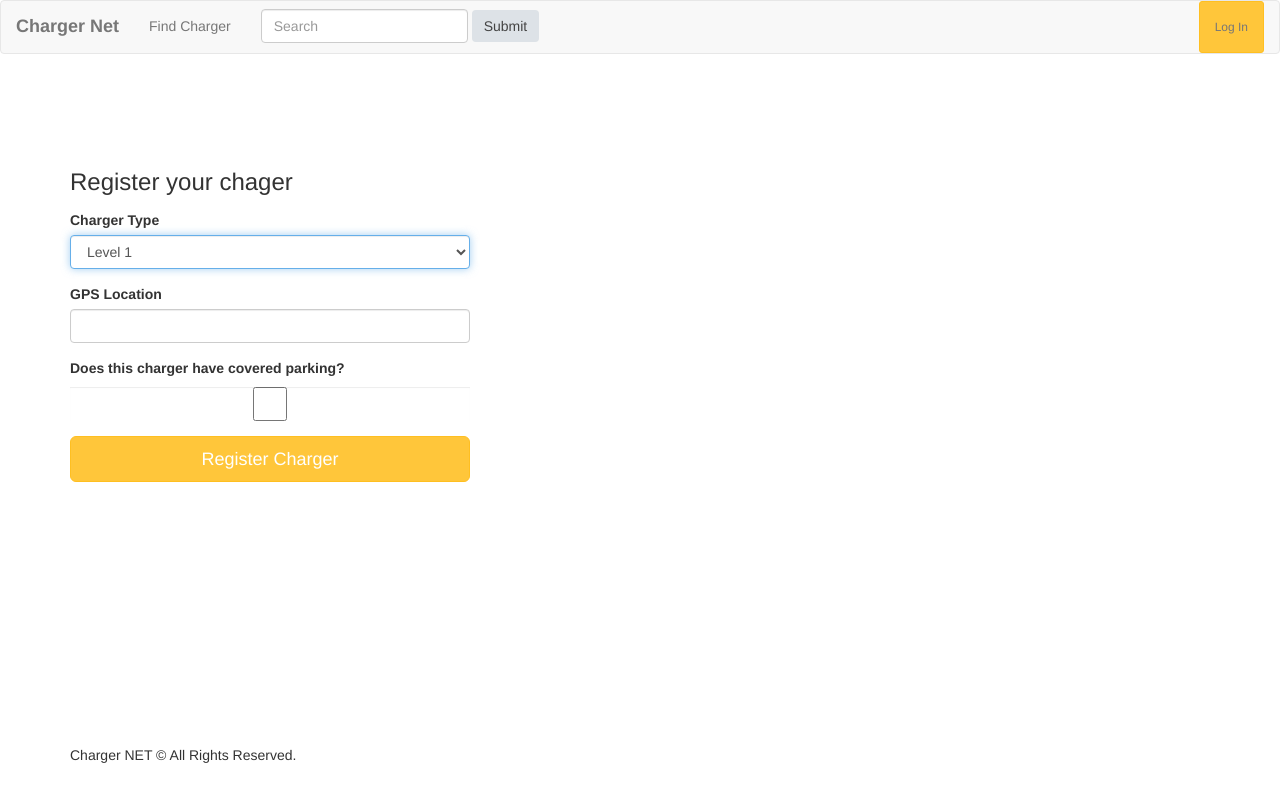
After one commit to DannyDenver/ChargerNet, a Flask app: page /chargers/register in a window 1280 px wide. The commit adds this page. Run offline with Flask 2, Linux system fonts and the light colour scheme; the visitor is signed in with stand-in values (Sample User, id 1); parts of the project's set-up code (start-up, migrations or seed data) failed here and were passed over; some libraries are stand-ins or nearby versions.

Commit message:
add register charger functionality

```diff
--- a/app.py
+++ b/app.py
@@ -133,6 +133,7 @@ class Charger(db.Model):
     __tablename__ = 'Charger'
 
     id = db.Column(db.Integer, primary_key=True)
+    provider_id = db.Column(db.Integer, db.ForeignKey('Provider.id'), nullable=False)
     charger_type = db.Column(db.String(20))
     location = db.Column(db.String(100))
     covered_parking = db.Column(db.Boolean)
@@ -241,7 +242,7 @@ def create_profile_submission():
                           indent=4),
                           userForm=userForm)
 
-  if request.form['is_provider'] is 'y':
+  if request.form['is_provider'] == 'y':
     provider=Provider(oauth_id=session['jwt_payload']['sub'], name=request.form['name'], phone_number=request.form['phone_number'], profile_photo=session['jwt_payload']['picture'], mailing_address=request.form['mailing_address'])
     db.session.add(provider)
     db.session.commit()
@@ -275,9 +276,29 @@ def home():
 
   return render_template('pages/home.html', loggedIn=True if user else False, name=name, isProvider=isProvider)
 
-@app.route('/chargers')
-def chargers():
-  return render_template('pages/home.html')
+@app.route('/chargers/register', methods=['GET'])
+@requires_auth
+def register_charger_form():
+  chargerForm = ChargerRegistrationForm()
+
+  return render_template('pages/register_charger.html', chargerForm=chargerForm)
+
+@app.route('/chargers/register', methods=['POST'])
+@requires_auth
+def register_charger_submission():
+  chargerForm = ChargerRegistrationForm(request.form)
+
+  if not chargerForm.validate():
+    return render_template('pages/register_charger.html',
+                          chargerForm=chargerForm)
+
+  provider = Provider.query.filter_by(oauth_id=session['oauth_id']).first()
+
+  charger=Charger(provider_id=provider.id, charger_type=request.form.get('charger_type'), location=request.form.get('location'), covered_parking=True if request.form.get('covered_parking') is 'y' else False)
+  db.session.add(charger)
+  db.session.commit()
+
+  return render_template('pages/home.html', loggedIn=True, isProvider=True)
 
 #  Venues
 #  ----------------------------------------------------------------
--- a/forms.py
+++ b/forms.py
@@ -39,3 +39,12 @@ class DriverForm(Form):
     phone_number = StringField(
         'phone_number', validators=[Regexp('^[2-9]\d{2}-\d{3}-\d{4}$', 0, 'Use pattern `XXX-XXX-XXXX`')]
     )
+
+class ChargerRegistrationForm(Form):
+    charger_type = SelectField('Charger Type',
+        choices=[('Level 1', 'Level 1'), ('Level 2', 'Level 2'), ('Level 3', 'Level 3')],
+        validators=[InputRequired("Please enter a charger type.")])
+    location = StringField(
+        'location', validators=[InputRequired("Please enter a GPS Location.")]
+    )
+    covered_parking = BooleanField()
--- a/templates/layouts/main.html
+++ b/templates/layouts/main.html
@@ -41,15 +41,14 @@
     <!-- Fixed navbar -->
     <nav class="navbar navbar-default">
       <div class="container-fluid">
-          <div class="navbar-header">
-              <a class="navbar-brand" href="#"><b>Charger Net</b></a>
-            </div>
-
+        <div class="navbar-header">
+          <a class="navbar-brand" href="#"><b>Charger Net</b></a>
+        </div>
         <div class="collapse navbar-collapse" id="bs-example-navbar-collapse-1">
             <ul class="nav navbar-nav">
               <li><a href="#">Find Charger</a></li>
               {% if isProvider and loggedIn %}
-              <li><a href="#">Register Charger</a></li>
+              <li><a href="/chargers/register">Register Charger</a></li>
               <li><a href="#">View Reservations</a></li>
               {% elif loggedIn%}
               <li><a href="#">Register Car</a></li>
--- /dev/null
+++ b/templates/pages/register_charger.html
@@ -0,0 +1,34 @@
+
+{% extends 'layouts/main.html' %}
+{% block title %}Charger NET{% endblock %}
+{% block content %}
+
+<div class="form-wrapper">
+    <form method="post" class="form">
+      <h3 class="form-heading">Register your chager</h3>
+        <div class="form-group">
+            <label for="chargerType">Charger Type</label>
+            {{ chargerForm.charger_type(class_ = 'form-control', autofocus = true) }}
+            {% if chargerForm.charger_type.errors %}
+                <ul class="errors">{% for error in chargerForm.charger_type.errors %}<li>{{ error }}</li>{% endfor %}</ul>
+            {% endif %}
+        </div>
+        <div class="form-group">
+            <label for="name">GPS Location</label>
+            {{ chargerForm.location(class_ = 'form-control', autofocus = true) }}
+                {% if chargerForm.location.errors %}
+                <ul class="errors">{% for error in chargerForm.location.errors %}<li>{{ error }}</li>{% endfor %}</ul>
+                {% endif %}
+            </div>
+            <div class="form-group">
+            <label for="name">Does this charger have covered parking?</label>
+            {{ chargerForm.covered_parking(class_ = 'form-control', autofocus = true) }}
+                {% if chargerForm.covered_parking.errors %}
+                <ul class="errors">{% for error in chargerForm.covered_parking.errors %}<li>{{ error }}</li>{% endfor %}</ul>
+                {% endif %}
+            </div>
+      <input type="submit" value="Register Charger" class="btn btn-primary btn-lg btn-block">
+    </form>
+  </div>
+
+{% endblock %}
```
Also changed, not shown: migrations/versions/7c0b82c101c2_.py (added, +30 -0 lines).
